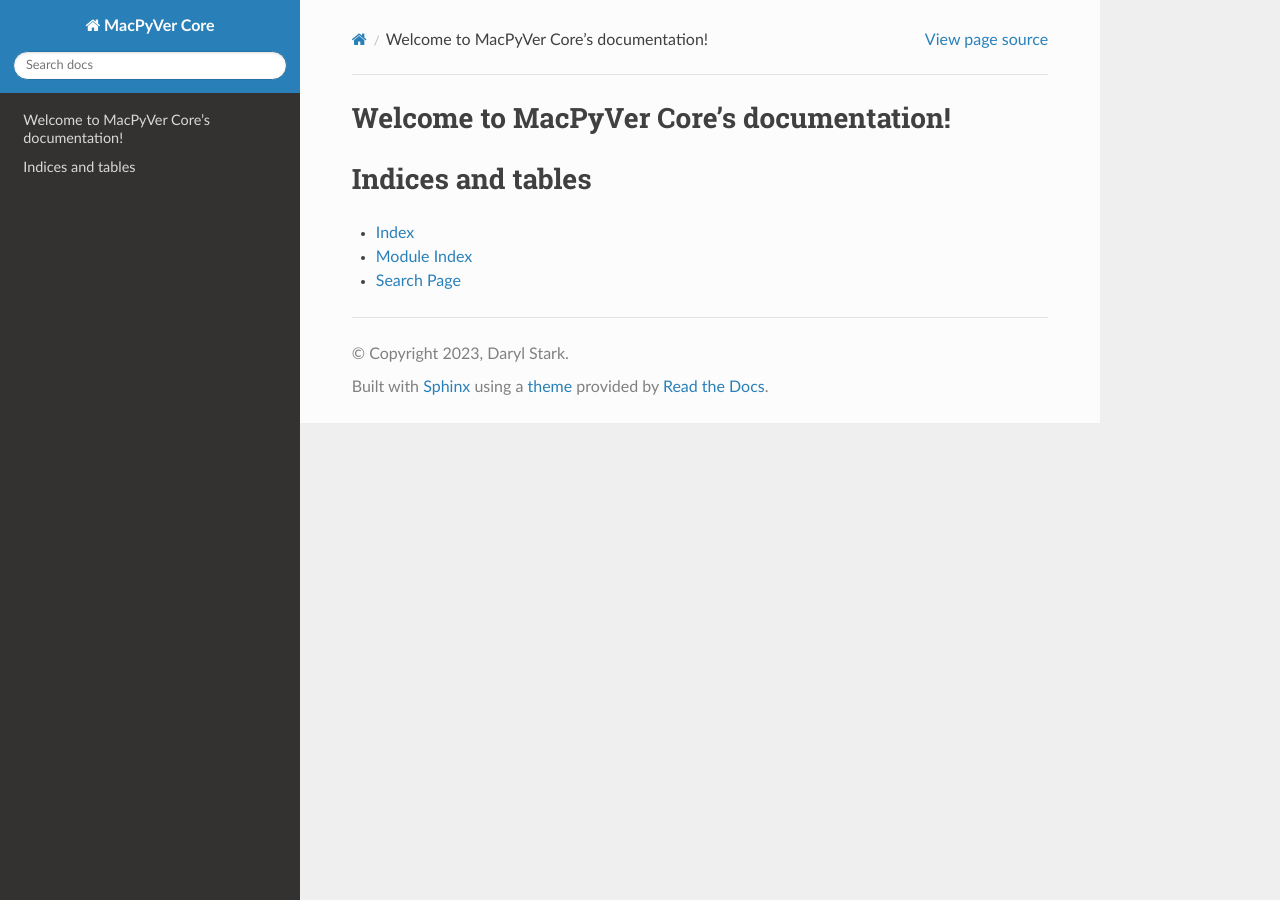
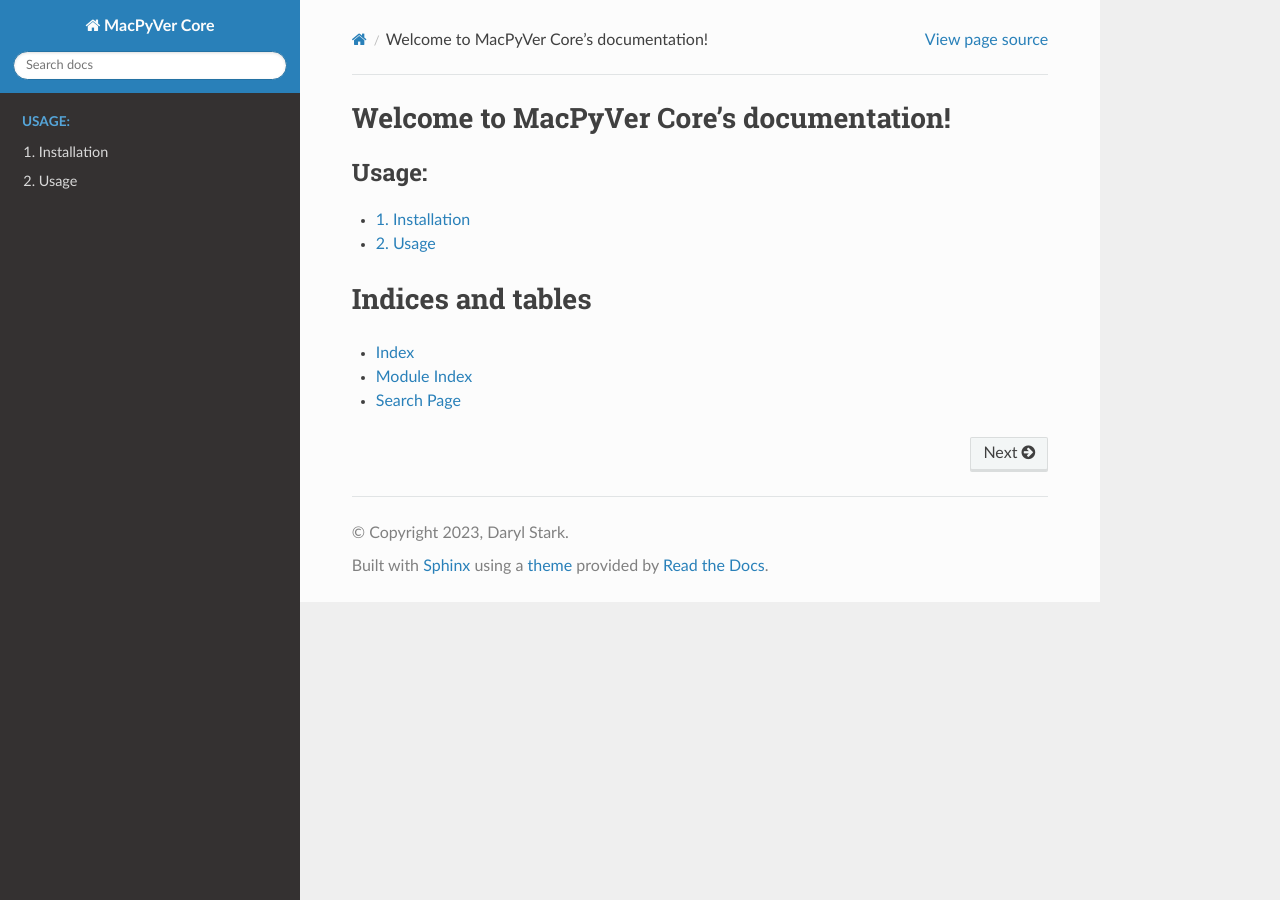
Before and after one commit to DarylStark/macpyver_core, a Sphinx documentation site: the page built from docs/source/index.rst, in a window 1280 px wide. Built offline with Sphinx 7.4.7 and the Read the Docs theme 2.0.0, drawn with Linux system fonts in a browser that asks for light colours.

Commit message:
Created documentation

```diff
--- a/docs/source/index.rst
+++ b/docs/source/index.rst
@@ -8,7 +8,11 @@
 
 .. toctree::
    :maxdepth: 2
-   :caption: Contents:
+   :caption: Usage:
+   :numbered:
+
+   usage/installation
+   usage/usage
 
 
 
```
Also changed, not shown: docs/source/usage/installation.rst (added, +10 -0 lines), docs/source/usage/usage.rst (added, +30 -0 lines).
